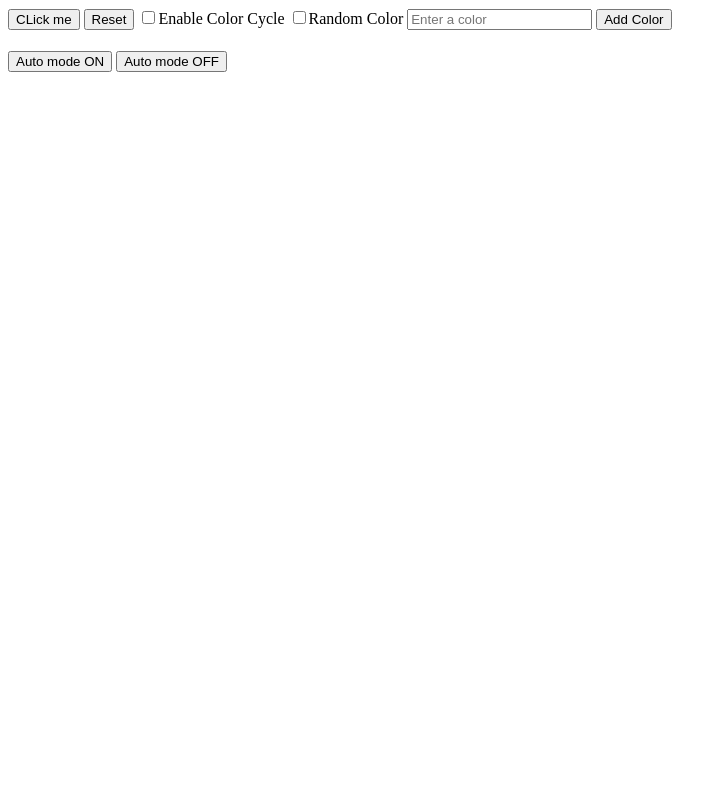
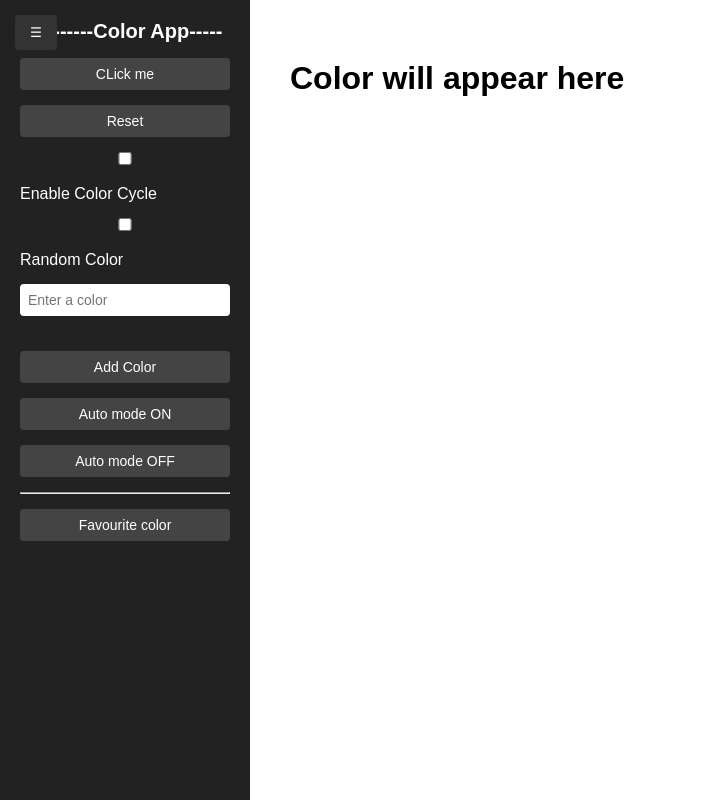
Before and after one commit to Divyansh-Savita/Interactive-project, a plain HTML site: page index.html in a window 1280 px wide. Shown: the whole page, without its empty margins (0-727 px from the left). Drawn offline with Linux system fonts and the light colour scheme.

Commit message:
ui making

```diff
--- a/index.html
+++ b/index.html
@@ -5,99 +5,36 @@
     <meta charset="UTF-8">
     <meta name="viewport" content="width=device-width, initial-scale=1.0">
     <title>Document</title>
+    <link rel="stylesheet" href="style.css">
 </head>
 
 <body>
-    <button id="start">CLick me</button>
-    <button id="reset">Reset</button>
-    <input type="checkbox" id="toggle"><label for="toggle">Enable Color Cycle</label>
-    <input type="checkbox" id="randomode"><label for="randomode">Random Color</label>
-    <input type="text" id="inputt" placeholder="Enter a color">
-    <span id="color-feedback"></span>
-    <button id="add-color">Add Color</button>
-    <h1 id="color"></h1>
-    <button id="automodeON">Auto mode ON</button>
-    <button id="automodeOFF">Auto mode OFF</button>
-    <script>
 
-        let arr = ['green', 'blue', 'yellow', 'pink']
-        let counter = 0
+    <button class="toggle-sidebar-btn" id="toggleSidebar">☰</button>
 
-        let toggle = document.querySelector('#toggle')
-        let Random = document.querySelector('#randomode')
-        let autoMode = document.querySelector('#automode')
-
-        function changeColor() {
-
-            if (toggle.checked) {
-                if (Random.checked) {
-                    let color = '#' + Math.floor(Math.random() * 16777215).toString(16);
-                    document.body.style.backgroundColor = color;
-                    document.querySelector('#color').innerHTML = color
-                } else {
-                    document.querySelector('#color').innerHTML = arr[counter]
-
-                    document.body.style.backgroundColor = arr[counter]
-                    counter = (counter + 1) % arr.length
-                }
-            }
-        }
-
-        let interval
-        let startChangingColor=function(){
-
-            let changer=()=>(document.body.style.backgroundColor=changeColor())
-            if(!interval){
-            interval= setInterval(changer,1000)
-            }
-        }
-        let stopChangingColor=()=>{
-            clearInterval(interval)
-            interval=null
-        }
+    <div class="sidebar" id="sidebar">
+        <h2>-----------Color App-----</h2>
 
 
-        document.querySelector('#start').addEventListener("click", changeColor)
-        document.addEventListener('keydown', function (e) {
-            if (e.key === "Enter") {
-                changeColor()
-            }
-        });
+        <button id="start">CLick me</button>
+        <button id="reset">Reset</button>
+        <input type="checkbox" id="toggle"><label for="toggle">Enable Color Cycle</label>
+        <input type="checkbox" id="randomode"><label for="randomode">Random Color</label>
+        <input type="text" id="inputt" placeholder="Enter a color">
+        <span id="color-feedback"></span>
+        <button id="add-color">Add Color</button>
 
-        document.querySelector('#reset').addEventListener('click', function () {
-            document.body.style.backgroundColor = 'white'
-            counter = 0
-            document.querySelector('#color').innerHTML = ''
-        })
+        <button id="automodeON">Auto mode ON</button>
+        <button id="automodeOFF">Auto mode OFF</button>
+        <hr>
+        <button id="fav">Favourite color</button>
 
-        document.querySelector('#add-color').addEventListener('click', function () {
-            if (toggle.checked) {
-                let inputt = document.querySelector('#inputt').value.trim();
-                const feedback = document.querySelector('#color-feedback');
+        </div>
 
-                // Validate color
-                const test = new Option().style;
-                test.color = '';
-                test.color = inputt;
-
-                if (test.color !== '') {
-                    // ✅ Valid color → Apply it
-                    document.body.style.backgroundColor = inputt;
-                    feedback.textContent = `✅ `;
-
-                } else {
-                    // ❌ Invalid color → Show error
-                    feedback.textContent = `❌ `;
-
-                }
-            }
-        })
-
-        document.querySelector('#automodeON').addEventListener('click', startChangingColor)
-        document.querySelector('#automodeOFF').addEventListener('click', stopChangingColor)
-
-
-    </script>
+        <div class="main-content" id="mainContent">
+            <h1 id="color">Color will appear here</h1>
+        </div>
+        <script src="script.js"></script>
 </body>
 
 </html>
--- /dev/null
+++ b/script.js
@@ -0,0 +1,85 @@
+let arr = ['green', 'blue', 'yellow', 'pink']
+let counter = 0
+
+let toggle = document.querySelector('#toggle')
+let Random = document.querySelector('#randomode')
+
+
+function changeColor() {
+
+    if (toggle.checked) {
+        if (Random.checked) {
+            let color = '#' + Math.floor(Math.random() * 16777215).toString(16);
+            document.body.style.backgroundColor = color;
+            document.querySelector('#color').innerHTML = color
+        } else {
+            document.querySelector('#color').innerHTML = arr[counter]
+
+            document.body.style.backgroundColor = arr[counter]
+            counter = (counter + 1) % arr.length
+        }
+    }
+}
+
+let interval
+let startChangingColor = function () {
+
+    // let changer = () => (document.body.style.backgroundColor = changeColor())
+    if (!interval) {
+        interval = setInterval(changeColor, 200)
+    }
+}
+let stopChangingColor = () => {
+    clearInterval(interval)
+    interval = null
+}
+
+
+document.querySelector('#start').addEventListener("click", changeColor)
+document.addEventListener('keydown', function (e) {
+    if (e.key === "Enter") {
+        changeColor()
+    }
+});
+
+document.querySelector('#reset').addEventListener('click', function () {
+    document.body.style.backgroundColor = 'white'
+    counter = 0
+    document.querySelector('#color').innerHTML = ''
+})
+
+document.querySelector('#add-color').addEventListener('click', function () {
+    if (toggle.checked) {
+        let inputt = document.querySelector('#inputt').value.trim();
+        const feedback = document.querySelector('#color-feedback');
+
+        // Validate color
+        const test = new Option().style;
+        test.color = '';
+        test.color = inputt;
+
+        if (test.color !== '') {
+            // ✅ Valid color → Apply it
+            document.body.style.backgroundColor = inputt;
+            document.querySelector('#color').textContent = inputt;
+            feedback.textContent = `✅ `;
+
+        } else {
+            // ❌ Invalid color → Show error
+            feedback.textContent = `❌ `;
+
+        }
+    }
+})
+
+document.querySelector('#automodeON').addEventListener('click', startChangingColor)
+document.querySelector('#automodeOFF').addEventListener('click', stopChangingColor)
+
+const sidebar = document.getElementById('sidebar');
+const mainContent = document.getElementById('mainContent');
+const toggleSidebarBtn = document.getElementById('toggleSidebar');
+
+toggleSidebarBtn.addEventListener('click', () => {
+    sidebar.classList.toggle('closed');
+    mainContent.classList.toggle('expanded');
+});
--- /dev/null
+++ b/style.css
@@ -0,0 +1,97 @@
+* {
+      box-sizing: border-box;
+      margin: 0;
+      padding: 0;
+    }
+
+    body {
+      font-family: Arial, sans-serif;
+      transition: background-color 0.5s;
+      display: flex;
+    }
+
+    .sidebar {
+      width: 250px;
+      background-color: #222;
+      color: white;
+      height: 100vh;
+      padding: 20px;
+      display: flex;
+      flex-direction: column;
+      gap: 15px;
+      position: fixed;
+      left: 0;
+      top: 0;
+      transition: transform 0.3s ease;
+      z-index: 10;
+    }
+
+    .sidebar.closed {
+      transform: translateX(-100%);
+    }
+
+    .sidebar h2 {
+      font-size: 20px;
+    }
+
+    .sidebar button,
+    .sidebar input[type="text"] {
+      padding: 8px;
+      font-size: 14px;
+      border: none;
+      border-radius: 4px;
+    }
+
+    .sidebar button {
+      background-color: #444;
+      color: white;
+      cursor: pointer;
+    }
+
+    .sidebar input[type="text"] {
+      width: 100%;
+    }
+
+    .sidebar label {
+      display: block;
+      margin-top: 5px;
+    }
+
+    .main-content {
+      margin-left: 250px;
+      padding: 40px;
+      width: 100%;
+      transition: margin-left 0.3s ease;
+    }
+
+    .main-content.expanded {
+      margin-left: 0;
+    }
+
+    #color {
+      font-size: 32px;
+      margin-top: 20px;
+    }
+
+    #color-feedback {
+      margin-top: 5px;
+      font-weight: bold;
+      font-size: 18px;
+    }
+
+    .toggle-sidebar-btn {
+      position: fixed;
+      top: 15px;
+      left: 15px;
+      background-color: #333;
+      color: white;
+      border: none;
+      padding: 10px 15px;
+      cursor: pointer;
+      z-index: 20;
+      border-radius: 4px;
+    }
+
+    .toggle-sidebar-btn:hover {
+      background-color: #555;
+    }
```
